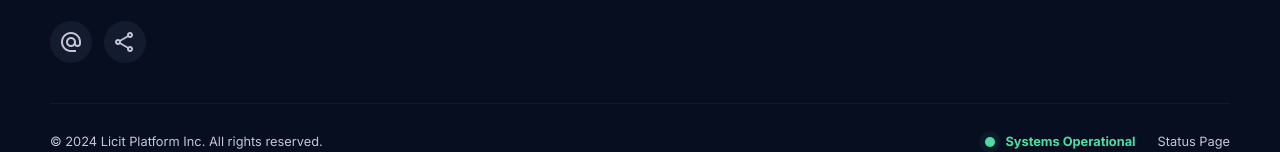
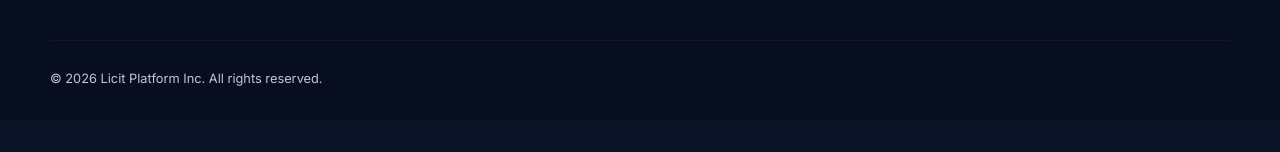
Before and after one commit to emreucbudak/licit-frontend, a React (Vite) app: page / in a window 1280 px wide. Shown: the part 2645-2797 px from the top of the page. After the commit the page ends 2765 px from the top, so only its background shows below. Built offline with nearby package versions, Linux system fonts and the light colour scheme.

Commit message:
Update landing page hero and footer copy

```diff
--- a/src/LandingPage.jsx
+++ b/src/LandingPage.jsx
@@ -96,11 +96,6 @@ function LandingPage({ navigate }) {
         <section className="hero-section" id="live-auctions">
           <div className="section-shell hero-grid">
             <div className="hero-copy-block">
-              <div className="live-pill">
-                <span className="live-pill__indicator" aria-hidden="true"></span>
-                <span className="live-pill__text">Live Bidding Active</span>
-              </div>
-
               <h1 className="hero-title">
                 Real-time <br />
                 <span className="hero-title__accent">bidding</span> <br />
@@ -314,14 +309,7 @@ function LandingPage({ navigate }) {
         </div>
 
         <div className="section-shell footer-bottom">
-          <p>&copy; 2024 Licit Platform Inc. All rights reserved.</p>
-          <div className="footer-status">
-            <span className="footer-status__live">
-              <span className="footer-status__indicator" aria-hidden="true"></span>
-              Systems Operational
-            </span>
-            <span>Status Page</span>
-          </div>
+          <p>&copy; 2026 Licit Platform Inc. All rights reserved.</p>
         </div>
       </footer>
     </div>
```
